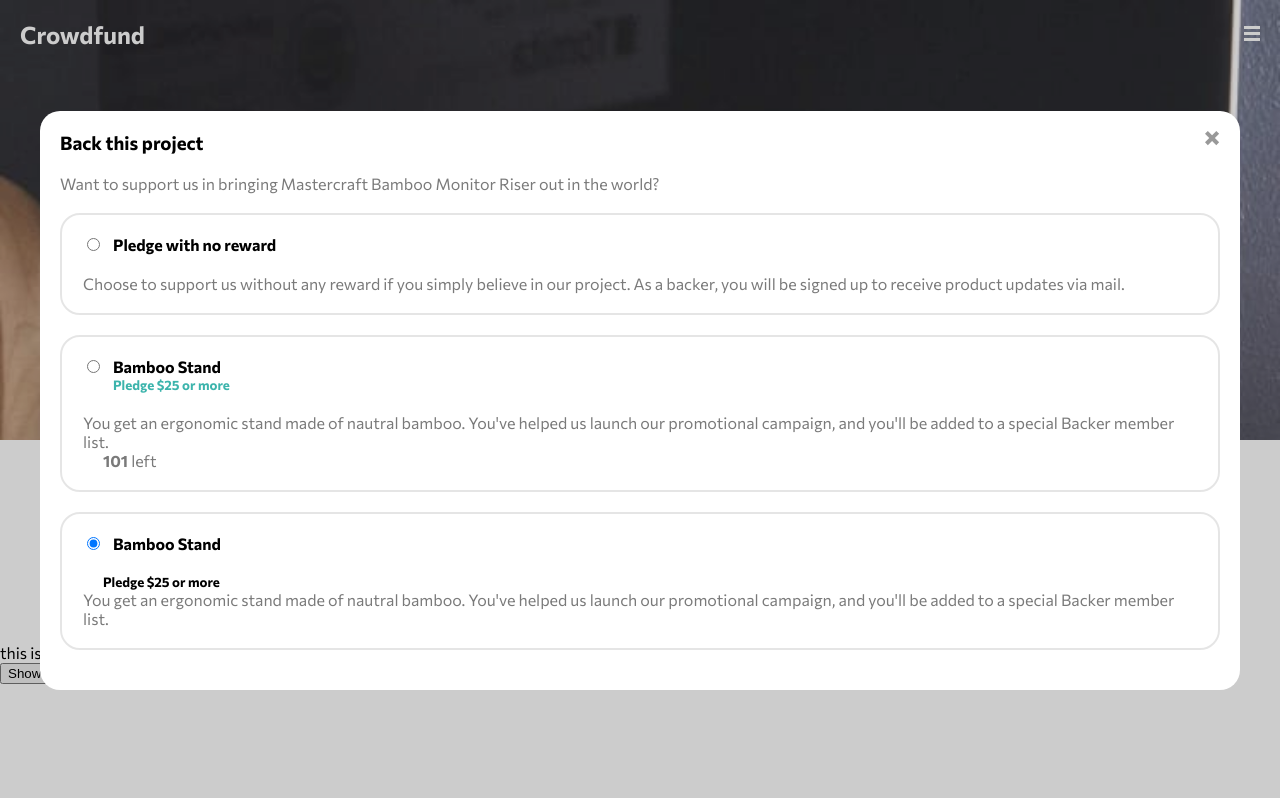
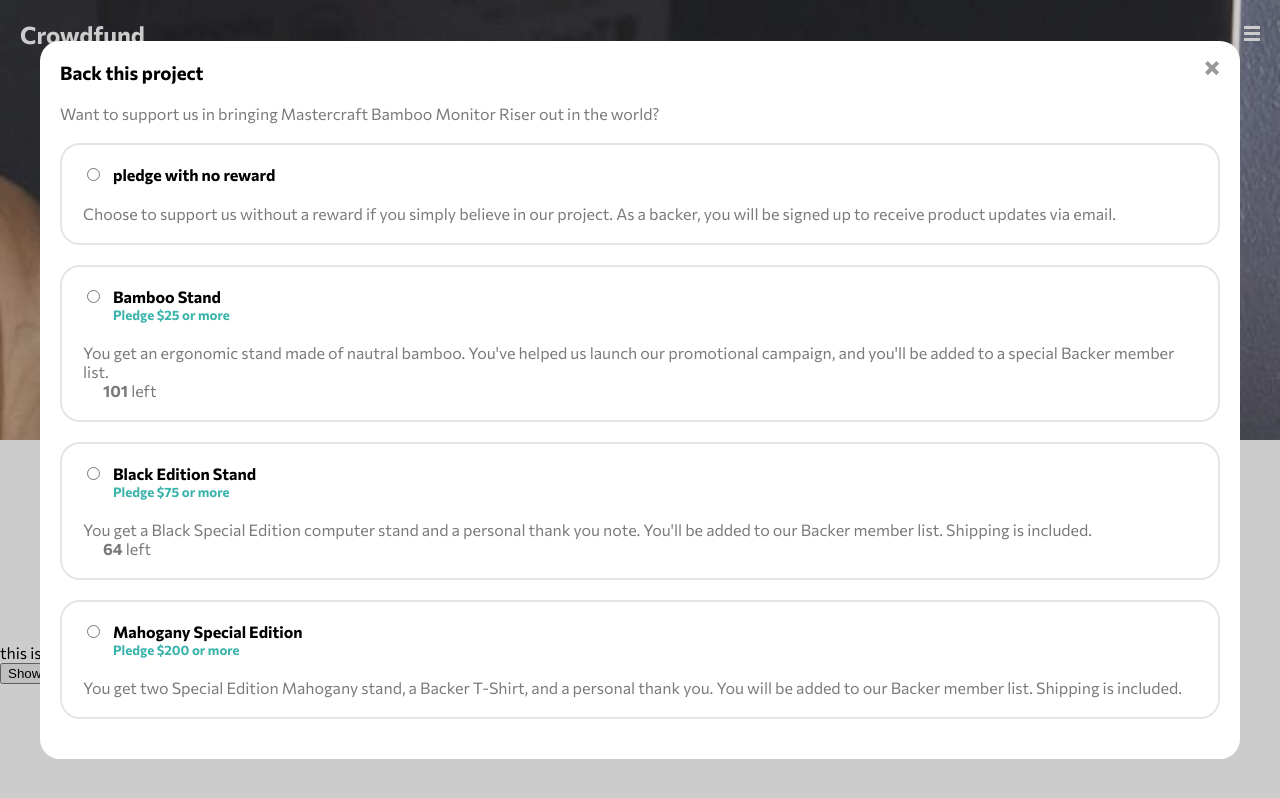
Before and after one commit to SageKyle/crowdfunding-product-page, a React (Create React App) app: page / in a window 1280 px wide. Built offline with nearby package versions, Linux system fonts and the light colour scheme.

Commit message:
feat: linked pledges modal to db.json
fetched all pledges from database to be displayed in the modal

```diff
--- a/src/data/db.json
+++ b/src/data/db.json
@@ -2,7 +2,7 @@
 	{
 		"name": "pledge with no reward",
 		"id": 1,
-		"amount": "",
+		"amount": null,
 		"info": "Choose to support us without a reward if you simply believe in our project. As a backer, you will be signed up to receive product updates via email.",
 		"pledges": null
 	},
@@ -25,6 +25,6 @@
 		"id": 4,
 		"amount": "Pledge $200 or more",
 		"info": "You get two Special Edition Mahogany stand, a Backer T-Shirt, and a personal thank you. You will be added to our Backer member list. Shipping is included.",
-		"pledges": 0
+		"pledges": null
 	}
 ]
--- a/src/modals/PledgeModal.jsx
+++ b/src/modals/PledgeModal.jsx
@@ -1,6 +1,7 @@
 import { CreateModal } from '../utils/CreateModal';
 
 import { useState } from 'react';
+import Pledges from '../data/db.json';
 import { Checkbox } from '../utils/Checkbox';
 
 // styles/images
@@ -24,7 +25,32 @@
 					Want to support us in bringing Mastercraft Bamboo Monitor Riser out in
 					the world?
 				</p>
-				<Checkbox
+				{Pledges &&
+					Pledges.map((pledge) => (
+						<Checkbox
+							key={pledge.id}
+							className="pledge"
+							isChecked={isChecked}
+							setIsChecked={setIsChecked}
+						>
+							<div className="pledge__heading">
+								<h4 className="pledge__heading--title">{pledge.name}</h4>
+								{pledge.amount && (
+									<h5 className="pledge__heading--amount">{pledge.amount}</h5>
+								)}
+							</div>
+							<p className="pledge__info">{pledge.info}</p>
+							{pledge.pledges && (
+								<p className="pledge__left">
+									<strong className="pledge__left--number">
+										{pledge.pledges}
+									</strong>{' '}
+									left
+								</p>
+							)}
+						</Checkbox>
+					))}
+				{/* <Checkbox
 					className="pledge"
 					isChecked={isChecked}
 					setIsChecked={setIsChecked}
@@ -50,7 +76,6 @@
 						<strong className="pledge__left--number">{number}</strong> left
 					</p>
 				</Checkbox>
-				{/*  */}
 				<Checkbox isChecked={!isChecked} setIsChecked={setIsChecked}>
 					<h4 className="pledge__heading">Bamboo Stand</h4>
 					<h5 className="pledge__amount">Pledge $25 or more</h5>
@@ -59,7 +84,7 @@
 						launch our promotional campaign, and you'll be added to a special
 						Backer member list.
 					</p>
-				</Checkbox>
+				</Checkbox> */}
 			</section>
 		</CreateModal>
 	);
--- a/src/utils/Checkbox.jsx
+++ b/src/utils/Checkbox.jsx
@@ -1,4 +1,4 @@
-export const Checkbox = ({ children, isChecked, setIsChecked }) => {
+export const Checkbox = ({ children, isChecked, setIsChecked, isDisabled }) => {
 	return (
 		<article className="checkbox-wrapper">
 			<label className="checkbox">
```
Also changed, not shown: src/modals/PledgeModal.scss (+0 -13 lines).
